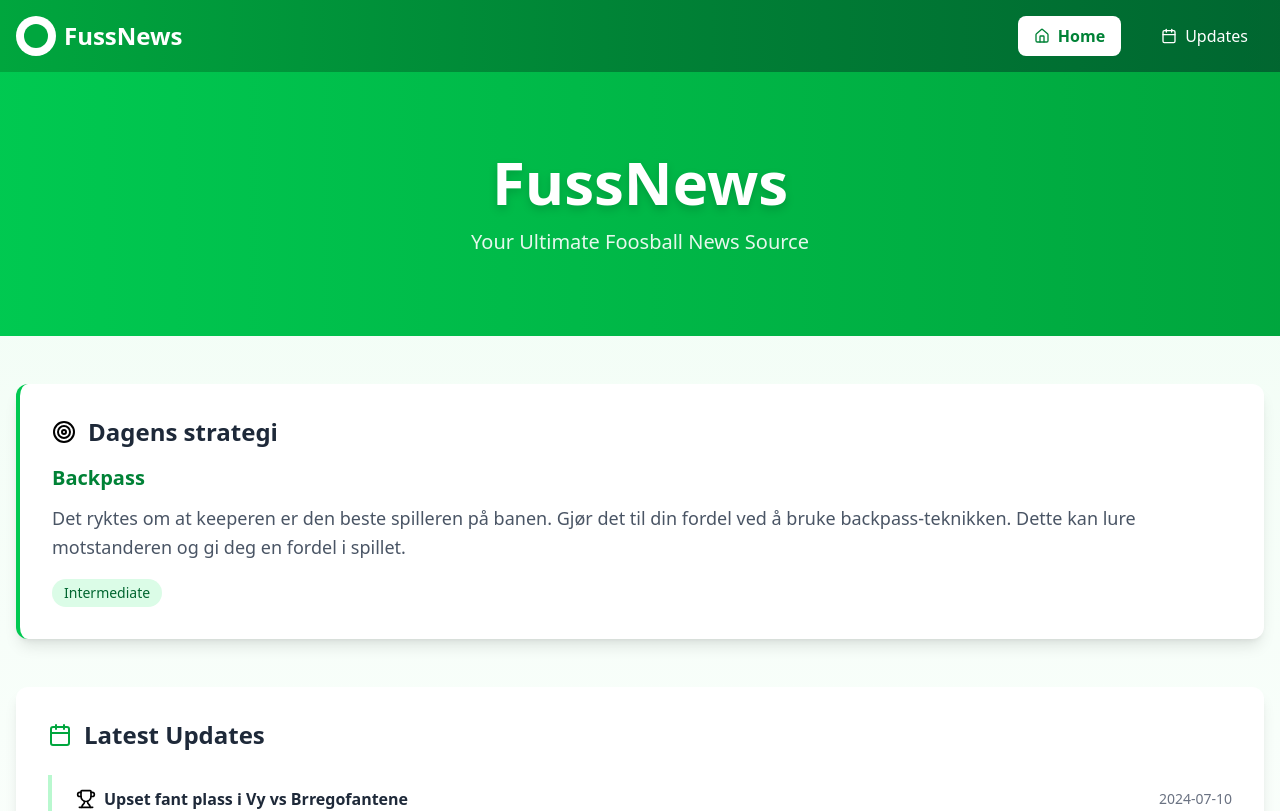
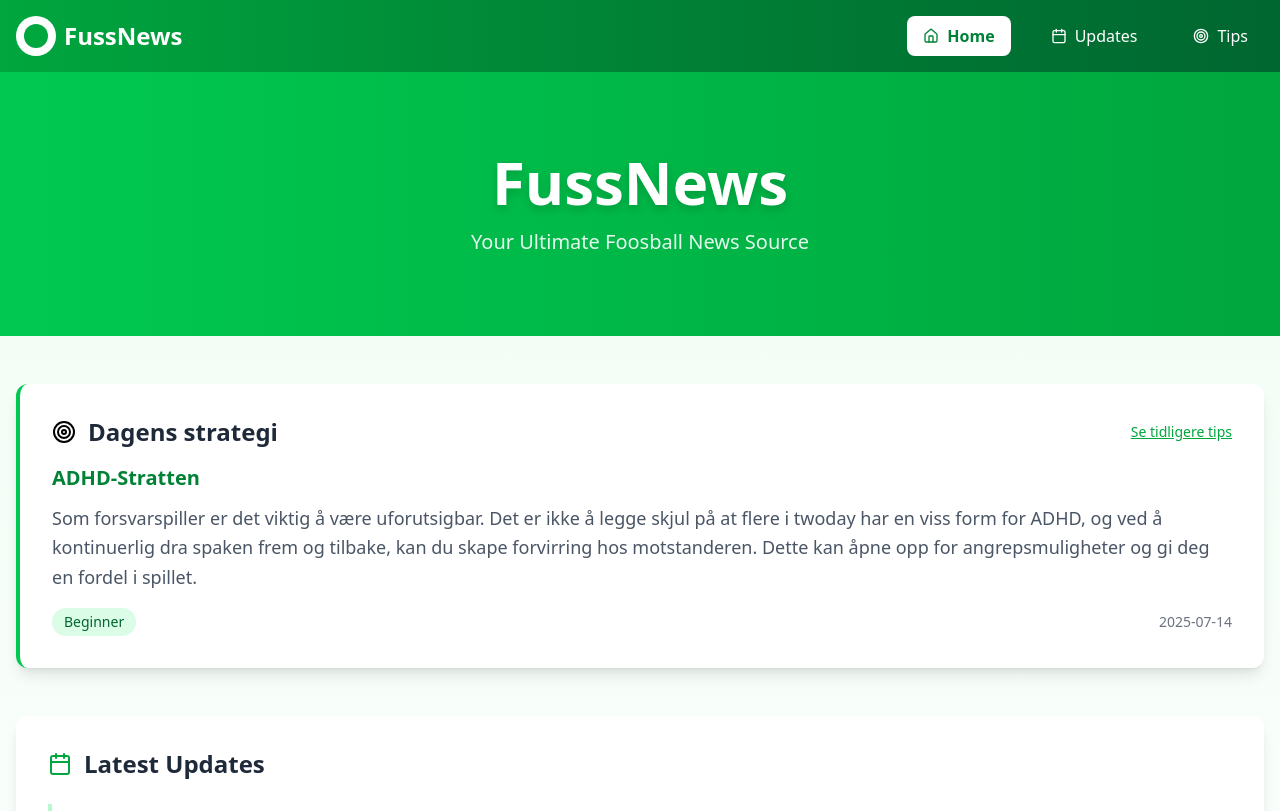
Before and after one commit to Terbau/fussnews, a React (Vite) app: page / in a window 1280 px wide. Shown: the top 811 px of the page. Built offline with nearby package versions, Linux system fonts and the light colour scheme.

Commit message:
new dagens tips i dag

```diff
--- a/src/App.tsx
+++ b/src/App.tsx
@@ -1,23 +1,76 @@
 import { useState } from "react";
-import { Home, Calendar, Trophy, Target } from "lucide-react";
+import { Home, Calendar, Trophy, Target, ChevronLeft } from "lucide-react";
 
 const FussNews = () => {
   const [currentPage, setCurrentPage] = useState("home");
 
   const gameOfTheDay = {
+    title: "ADHD-Stratten",
+    description:
+      "Som forsvarspiller er det viktig å være uforutsigbar. Det er ikke å legge skjul på at flere i twoday har en viss form for ADHD, og ved å kontinuerlig dra spaken frem og tilbake, kan du skape forvirring hos motstanderen. Dette kan åpne opp for angrepsmuligheter og gi deg en fordel i spillet.",
+    difficulty: "Beginner",
+    icon: <Target className="w-6 h-6" />,
+    date: "2025-07-14",
+  };
+
+  const yesterdaysTips = [
+    {
+      id: 0,
       title: "Backpass",
       description:
         "Det ryktes om at keeperen er den beste spilleren på banen. Gjør det til din fordel ved å bruke backpass-teknikken. Dette kan lure motstanderen og gi deg en fordel i spillet.",
       difficulty: "Intermediate",
       icon: <Target className="w-6 h-6" />,
-  };
+      date: "2025-07-11",
+    },
+    // {
+    //   id: 1,
+    //   title: "Defensiv mur",
+    //   description: "Bygg en solid defensiv mur med dine defensive spillere. Hold dem parallelle og beveg dem som en enhet for å blokkere motstanderens angrep effektivt.",
+    //   difficulty: "Beginner",
+    //   date: "2025-07-13",
+    //   icon: <Target className="w-6 h-6" />
+    // },
+    // {
+    //   id: 2,
+    //   title: "Pinpoint passing",
+    //   description: "Øv på presise korte pasninger mellom midtbane og angrep. Timing er alt - vent til motstanderens forsvarere er ute av posisjon før du slår pasningen.",
+    //   difficulty: "Advanced",
+    //   date: "2025-07-12",
+    //   icon: <Target className="w-6 h-6" />
+    // },
+    // {
+    //   id: 3,
+    //   title: "Keeper kontroll",
+    //   description: "Lær å kontrollere ballen med keeperen din. Bruk veggen til å stoppe ballen og sett opp angrep fra baklinjen med presise pasninger til midtbanen.",
+    //   difficulty: "Intermediate",
+    //   date: "2025-07-11",
+    //   icon: <Target className="w-6 h-6" />
+    // },
+    // {
+    //   id: 4,
+    //   title: "Fake shot teknikk",
+    //   description: "Lur motstanderens keeper med fake shots. Gjør bevegelser som om du skal skyte, men hold ballen og vent på en bedre mulighet eller pass til en medspiller.",
+    //   difficulty: "Advanced",
+    //   date: "2025-07-10",
+    //   icon: <Target className="w-6 h-6" />
+    // },
+    // {
+    //   id: 5,
+    //   title: "Sidespin magi",
+    //   description: "Mester sidespinnet for å få ballen til å krølle rundt motstanderens forsvarere. Dette krever øvelse, men kan være avgjørende i tette situasjoner.",
+    //   difficulty: "Expert",
+    //   date: "2025-07-09",
+    //   icon: <Target className="w-6 h-6" />
+    // }
+  ];
 
   const updates = [
     {
       id: 1,
       title: "Upset fant plass i Vy vs Brregofantene",
       summary: "Regionale kvalifiseringer avsluttet med overraskende oppsett",
-      date: "2024-07-10",
+      date: "2025-07-10",
       category: "Tournament",
       details:
         "Rett etter lunsj fant en voldsomt spennende kamp sted mellom Vy og Brregofantene. Begge lag viste imponerende ferdigheter, men det var Vy som til slutt trakk det lengste strået. Dette ved å hyre inn den danske drenge Kasper, en særdeles god speller.",
@@ -27,7 +80,7 @@ const FussNews = () => {
       id: 2,
       title: "UDI tok uventet grep mot Satsedir",
       summary: "Nervepirrende kamp endte i overbevisende stil for UDI",
-      date: "2024-07-08",
+      date: "2025-07-08",
       category: "Tournament",
       details:
         "Tidlig på ettermiddagen møttes Satsedir og UDI i en kamp som mange trodde Satsedir skulle dominere. Men det var UDI som tok initiativet fra første ball. Med lynraske vendinger og aggressivt press sjokkerte de motstanderen. Midtbanespilleren Farhad ble kampens store profil med flere avgjørende blokker og et nydelig langskudd. Satsedir kom aldri helt inn i rytmen og måtte til slutt se seg slått.",
@@ -37,7 +90,7 @@ const FussNews = () => {
       id: 5,
       title: "Brregofantene utklasset Satsedir i energisk oppgjør",
       summary: "Brreg med full kontroll fra start til slutt",
-      date: "2024-07-04",
+      date: "2025-07-04",
       category: "Tournament",
       details:
         "Satsedir fikk det tøft da de møtte et toppet Brregofantene-lag som ikke lot seg stanse. Allerede etter få minutter satte Brreg presset, og det var tydelig at de hadde gjort hjemmeleksa si. Midtbanemotoren Lasse styrte tempoet, og spissen Emil leverte to mål med kirurgisk presisjon. Satsedir forsøkte å svare, men støtte gang på gang på et defensivt murverk. Det endte med klar seier til Brregofantene – og et kraftig varsko til resten av feltet.",
@@ -78,6 +131,17 @@ const FussNews = () => {
               <Calendar className="w-4 h-4" />
               <span>Updates</span>
             </button>
+            <button
+              onClick={() => setCurrentPage("tips")}
+              className={`flex items-center space-x-2 px-4 py-2 rounded-lg transition-colors ${
+                currentPage === "tips"
+                  ? "bg-white text-green-700 font-semibold"
+                  : "hover:bg-green-600"
+              }`}
+            >
+              <Target className="w-4 h-4" />
+              <span>Tips</span>
+            </button>
           </nav>
         </div>
       </div>
@@ -99,11 +163,19 @@ const FussNews = () => {
       <div className="container mx-auto px-4 py-12">
         {/* Dagens strategi */}
         <div className="bg-white rounded-xl shadow-lg p-8 mb-12 border-l-4 border-green-500">
-          <div className="flex items-center mb-4">
+          <div className="flex items-center justify-between mb-4">
+            <div className="flex items-center">
               {gameOfTheDay.icon}
               <h2 className="text-2xl font-bold text-gray-800 ml-3">
                 Dagens strategi
               </h2>
+            </div>
+            <button
+              onClick={() => setCurrentPage("tips")}
+              className="text-green-600 hover:text-green-700 font-medium text-sm underline"
+            >
+              Se tidligere tips
+            </button>
           </div>
           <h3 className="text-xl font-semibold text-green-700 mb-3">
             {gameOfTheDay.title}
@@ -111,8 +183,11 @@ const FussNews = () => {
           <p className="text-gray-600 text-lg leading-relaxed mb-4">
             {gameOfTheDay.description}
           </p>
+          <div className="flex items-center justify-between">
             <div className="inline-block bg-green-100 text-green-800 px-3 py-1 rounded-full text-sm font-medium">
               {gameOfTheDay.difficulty}
+            </div>
+            <div className="text-sm text-gray-500">{gameOfTheDay.date}</div>
           </div>
         </div>
 
@@ -222,10 +297,116 @@ const FussNews = () => {
     </div>
   );
 
+  const TipsPage = () => (
+    <div className="min-h-screen bg-gradient-to-b from-green-50 to-white">
+      <div className="container mx-auto px-4 py-12">
+        <div className="mb-8">
+          <button
+            onClick={() => setCurrentPage("home")}
+            className="flex items-center text-green-600 hover:text-green-700 mb-4 font-medium"
+          >
+            <ChevronLeft className="w-4 h-4 mr-1" />
+            Tilbake til forsiden
+          </button>
+          <h1 className="text-4xl font-bold text-gray-800 mb-4">
+            Tidligere tips
+          </h1>
+          <p className="text-xl text-gray-600">
+            Utforsk våre tidligere daglige strategier og tips
+          </p>
+        </div>
+
+        {/* Today's tip */}
+        <div className="bg-white rounded-xl shadow-lg p-8 mb-8 border-l-4 border-green-500">
+          <div className="flex items-center mb-4">
+            {gameOfTheDay.icon}
+            <h2 className="text-2xl font-bold text-gray-800 ml-3">
+              Dagens strategi
+            </h2>
+            <span className="ml-auto bg-green-100 text-green-800 px-3 py-1 rounded-full text-sm font-medium">
+              I dag
+            </span>
+          </div>
+          <h3 className="text-xl font-semibold text-green-700 mb-3">
+            {gameOfTheDay.title}
+          </h3>
+          <p className="text-gray-600 text-lg leading-relaxed mb-4">
+            {gameOfTheDay.description}
+          </p>
+          <div className="flex items-center justify-between">
+            <div className="inline-block bg-green-100 text-green-800 px-3 py-1 rounded-full text-sm font-medium">
+              {gameOfTheDay.difficulty}
+            </div>
+            <div className="text-sm text-gray-500">{gameOfTheDay.date}</div>
+          </div>
+        </div>
+
+        {/* Yesterday's tips */}
+        <div className="space-y-6">
+          <h2 className="text-2xl font-bold text-gray-800 mb-6 flex items-center">
+            <Target className="w-6 h-6 mr-3 text-green-600" />
+            Tidligere tips
+          </h2>
+
+          {yesterdaysTips.map((tip) => (
+            <article
+              key={tip.id}
+              className="bg-white rounded-xl shadow-lg p-8 border-l-4 border-gray-300 hover:border-green-400 transition-colors"
+            >
+              <div className="flex items-center justify-between mb-4">
+                <div className="flex items-center space-x-3">
+                  {tip.icon}
+                  <h3 className="text-xl font-bold text-gray-800">
+                    {tip.title}
+                  </h3>
+                </div>
+                <div className="text-right">
+                  <div className="text-sm text-gray-500">{tip.date}</div>
+                  <span
+                    className={`inline-block px-3 py-1 rounded-full text-sm font-medium mt-1 ${
+                      tip.difficulty === "Beginner"
+                        ? "bg-blue-100 text-blue-800"
+                        : tip.difficulty === "Intermediate"
+                        ? "bg-yellow-100 text-yellow-800"
+                        : tip.difficulty === "Advanced"
+                        ? "bg-orange-100 text-orange-800"
+                        : "bg-red-100 text-red-800"
+                    }`}
+                  >
+                    {tip.difficulty}
+                  </span>
+                </div>
+              </div>
+              <p className="text-gray-600 text-lg leading-relaxed">
+                {tip.description}
+              </p>
+            </article>
+          ))}
+        </div>
+
+        <div className="mt-12 text-center">
+          <div className="bg-white rounded-xl shadow-lg p-8">
+            <h3 className="text-xl font-semibold text-gray-800 mb-4">
+              Har du et tips du vil dele?
+            </h3>
+            <p className="text-gray-600 mb-6">
+              Send oss dine beste foosball-strategier og tips
+            </p>
+            <button className="bg-green-600 text-white px-6 py-3 rounded-lg hover:bg-green-700 transition-colors font-medium">
+              Send inn tips
+            </button>
+          </div>
+        </div>
+      </div>
+    </div>
+  );
+
   return (
     <div className="min-h-screen bg-gray-50">
       <Header />
-      {currentPage === "home" ? <HomePage /> : <UpdatesPage />}
+      {currentPage === "home" && <HomePage />}
+      {currentPage === "updates" && <UpdatesPage />}
+      {currentPage === "tips" && <TipsPage />}
     </div>
   );
 };
```
Lines whose indentation alone changed are shown as unchanged.
